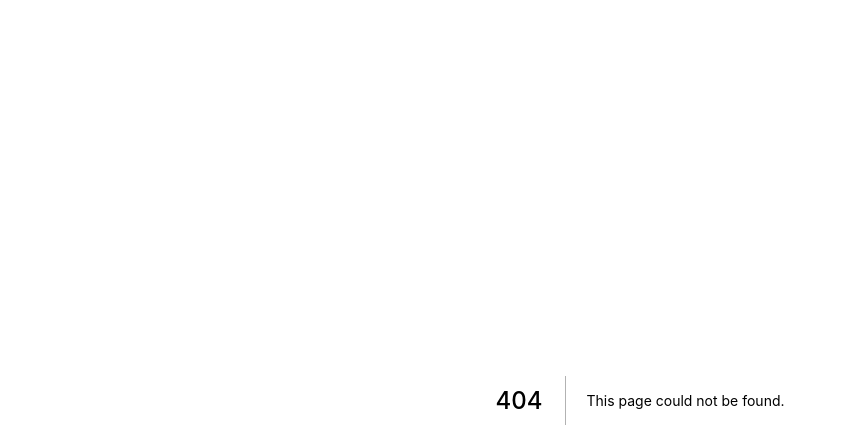
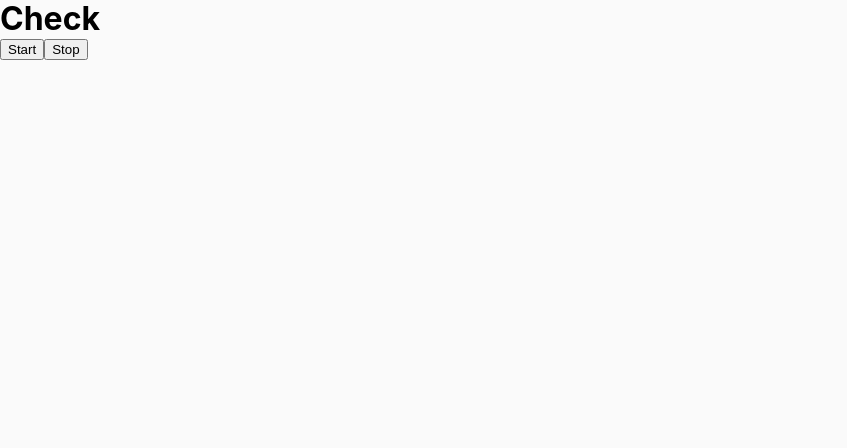
Before and after one commit to izmaelmag/next-p5-typescript-playground, a Next.js app: page /experiments/audio in a window 1280 px wide. Before the commit this address had no page. Shown: the top 448 px of the page, without its empty margins (0-847 px from the left). Built offline with nearby package versions, Linux system fonts and the light colour scheme; a web font is replaced by a local one.

Commit message:
Audio test + fix import

```diff
--- /dev/null
+++ b/pages/experiments/audio.tsx
@@ -0,0 +1,59 @@
+import { useCallback, useEffect, useState } from 'react';
+import { GlobalStyle, Page } from './styles';
+
+const AudioExpPage = () => {
+  const [mouseY, setMouseY] = useState(0);
+  const [mouseX, setMouseX] = useState(0);
+  const [audioContext, setAudioContext] = useState<AudioContext>(null);
+  const [oscillator, setOscillator] = useState<OscillatorNode>(null);
+  const [oscillator2, setOscillator2] = useState<OscillatorNode>(null);
+
+  const stopOscillator = useCallback(() => {
+    oscillator && oscillator.stop();
+    oscillator2 && oscillator2.stop();
+  }, [oscillator, oscillator2]);
+
+  const startOscillator = useCallback(() => {
+    if (typeof window !== undefined) {
+      const ctx = new AudioContext();
+      const osc1 = ctx.createOscillator();
+      const osc2 = ctx.createOscillator();
+
+      osc1.type = 'sine';
+      osc1.connect(ctx.destination);
+      osc1.start();
+
+      osc2.type = 'triangle';
+      osc2.connect(ctx.destination);
+      osc2.start();
+
+      setOscillator2(osc2);
+      setOscillator(osc1);
+      setAudioContext(ctx);
+    }
+  }, [oscillator]);
+
+  useEffect(() => {
+    if (oscillator && oscillator2 && audioContext) {
+      oscillator2.frequency.setValueAtTime(mouseX / (mouseY + 10), audioContext.currentTime); // value in hertz
+      oscillator.frequency.setValueAtTime(200 + mouseY, audioContext.currentTime); // value in hertz
+    }
+  }, [mouseY, mouseX, audioContext]);
+
+  const handleMouseMove = useCallback((event: MouseEvent) => {
+    setMouseY(event.clientY / 4);
+    setMouseX(event.clientX / 4);
+  }, []);
+
+  return (
+    <Page onMouseMove={handleMouseMove}>
+      <GlobalStyle />
+
+      <h1>Check</h1>
+      <button onClick={startOscillator}>Start</button>
+      <button onClick={stopOscillator}>Stop</button>
+    </Page>
+  );
+};
+
+export default AudioExpPage;
--- /dev/null
+++ b/pages/experiments/styles.ts
@@ -0,0 +1,15 @@
+import styled, { createGlobalStyle } from 'styled-components';
+
+export const GlobalStyle = createGlobalStyle`
+  body, html {
+    padding: 0;
+    margin: 0;
+    width: 100%;
+    min-height: 100vh;
+  }
+  `;
+
+export const Page = styled.main`
+  width: 100%;
+  min-height: 100vh;
+`;
--- a/pages/sketches/perlin.tsx
+++ b/pages/sketches/perlin.tsx
@@ -1,6 +1,6 @@
 import { useEffect } from 'react';
 import { useControls } from 'leva';
-import Sketch, { SketchParams, controls } from 'sketches/perlin';
+import Sketch, { SketchParams, controls } from 'sketches/Perlin';
 import SketchLayout from 'layouts/sketch';
 
 const Lissajous = () => {
```
